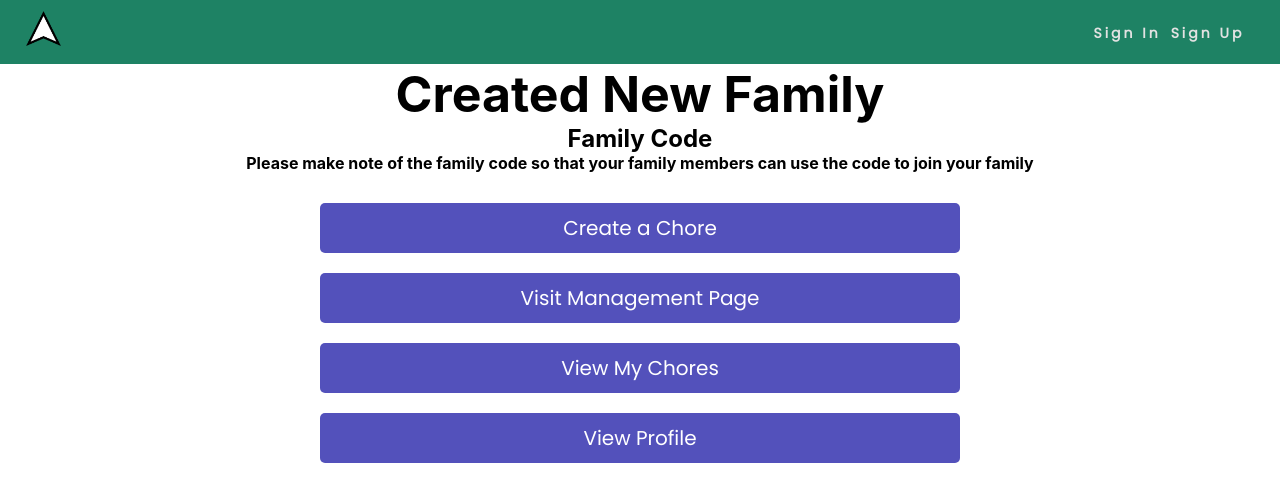
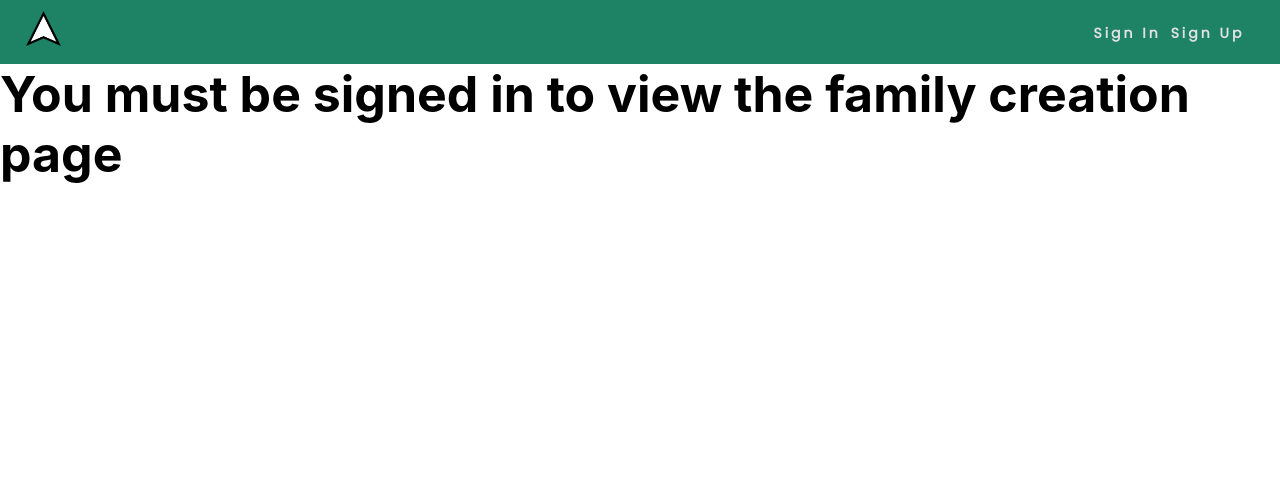
Before and after one commit to Human437/chore-up-client, a React (Create React App) app: page /create-family in a window 1280 px wide. Shown: the top 502 px of the page. Built offline with nearby package versions, Linux system fonts and the light colour scheme; no server answers.

Commit message:
Made rendering of create-family page conditional based on if the user is signed in

```diff
--- a/src/create-family/create-family.js
+++ b/src/create-family/create-family.js
@@ -77,13 +77,14 @@ export default class CreateFamily extends React.Component {
   }
 
   componentDidMount() {
-    if (!this.context.isAlreadyAdminOfAFamily) {
+    if (!this.context.isAlreadyAdminOfAFamily && this.context.isSignedIn) {
       this.makeFamilyCode();
       this.context.updateIsAlreadyAdminOfAFamily(true);
     }
   }
 
   render() {
+    if(this.context.isSignedIn){
       let familyCode;
       if (this.state.familyCode.value === "") {
         familyCode = this.context.familyCode;
@@ -137,5 +138,14 @@ export default class CreateFamily extends React.Component {
           </main>
         </>
       );
+    } else {
+      return (
+        <>
+          <h1>
+            You must be signed in to view the family creation page
+          </h1>
+        </>
+      );
     }
   }
+}
```
Lines whose indentation alone changed are shown as unchanged.
